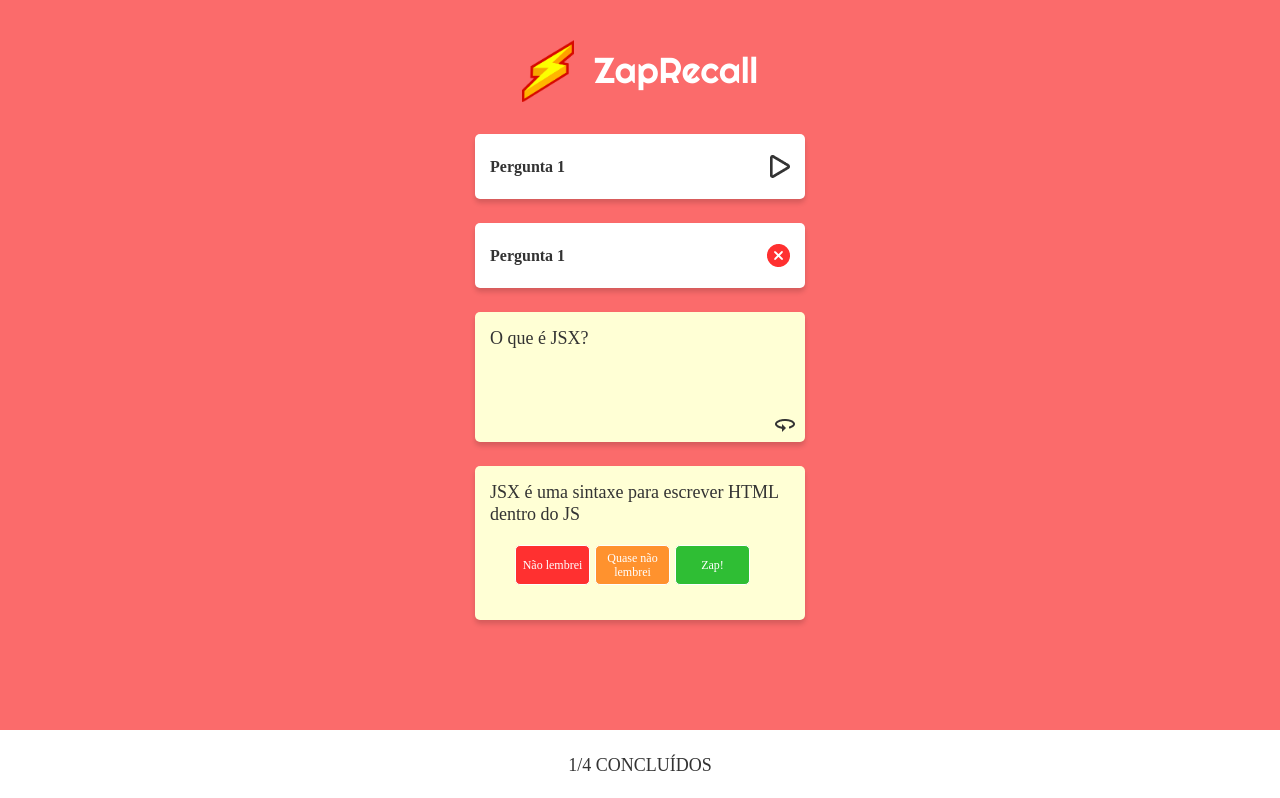
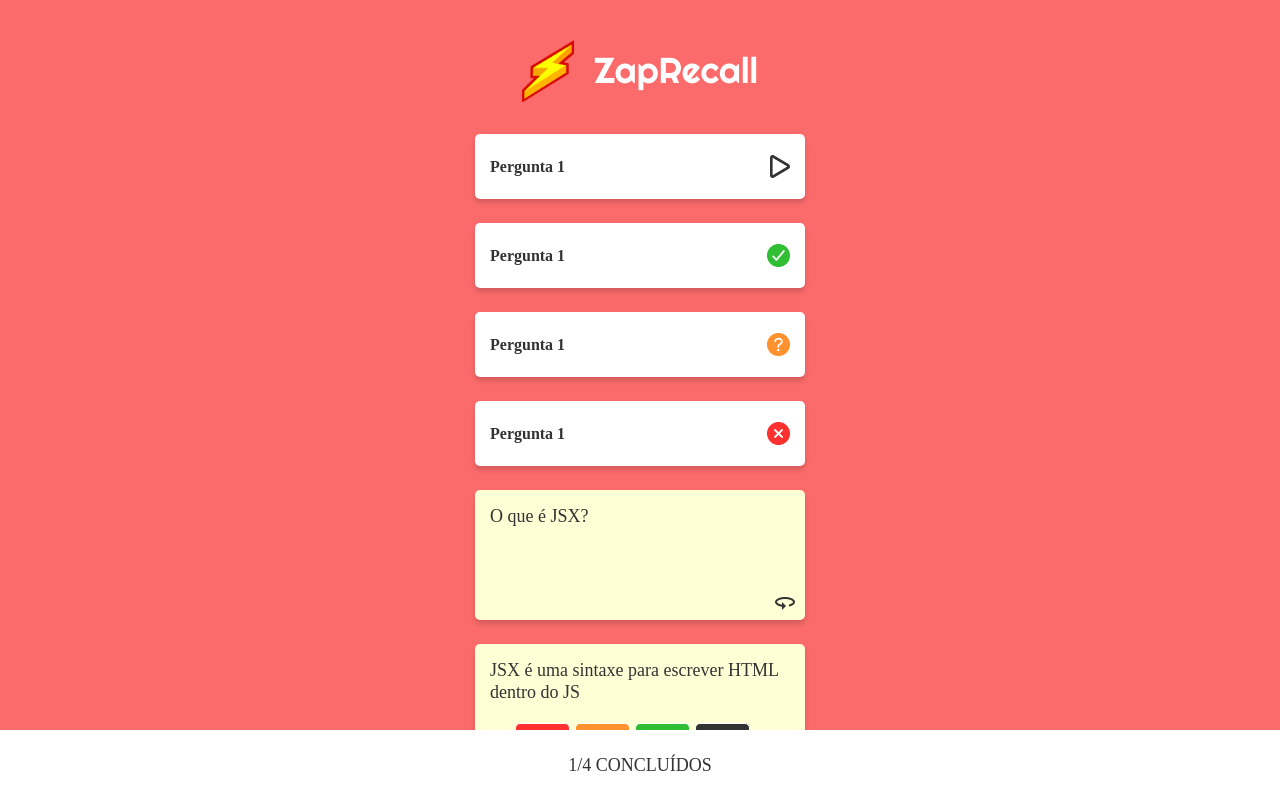
Before and after one commit to RubsRafa/ZapRecall, a React (Create React App) app: page / in a window 1280 px wide. Shown: the top 798 px of the page. Built offline with nearby package versions, Linux system fonts and the light colour scheme; a web font is replaced by a local one.

Commit message:
ajeitando erros para deploy

```diff
--- a/src/App.js
+++ b/src/App.js
@@ -15,18 +15,28 @@ export default function App() {
   return (
     <Container>
       <LogoContainer>
-        <img src={Logo} />
+        <img alt='' src={Logo} />
         <h1>ZapRecall</h1>
       </LogoContainer>
 
       <CaixaPerguntaFechada>
         <PerguntasTexto>Pergunta 1</PerguntasTexto>
-        <img src={SetaPlay} />
+        <img alt='' src={SetaPlay} />
       </CaixaPerguntaFechada>
 
       <CaixaPerguntaFechada>
         <PerguntasTexto>Pergunta 1</PerguntasTexto>
-        <img src={Errado} />
+        <img alt='' src={Certo} />
+      </CaixaPerguntaFechada>
+
+      <CaixaPerguntaFechada>
+        <PerguntasTexto>Pergunta 1</PerguntasTexto>
+        <img alt='' src={Quase} />
+      </CaixaPerguntaFechada>
+
+      <CaixaPerguntaFechada>
+        <PerguntasTexto>Pergunta 1</PerguntasTexto>
+        <img alt='' src={Errado} />
       </CaixaPerguntaFechada>
 
       <CaixaPerguntaAberta>
@@ -41,6 +51,7 @@ export default function App() {
           <BotaoVermelho>Não lembrei</BotaoVermelho>
           <BotaoAmarelo>Quase não lembrei</BotaoAmarelo>
           <BotaoVerde>Zap!</BotaoVerde>
+          <BotaoCinza>OI</BotaoCinza>
         </Botoes>
       </CaixaPerguntaAberta>
 
```
